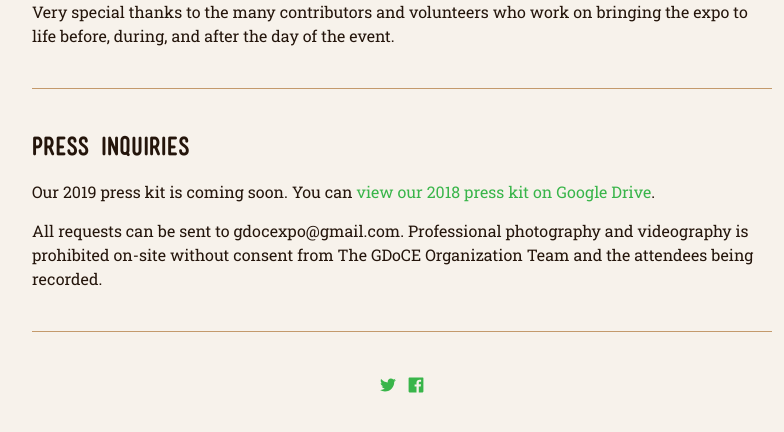
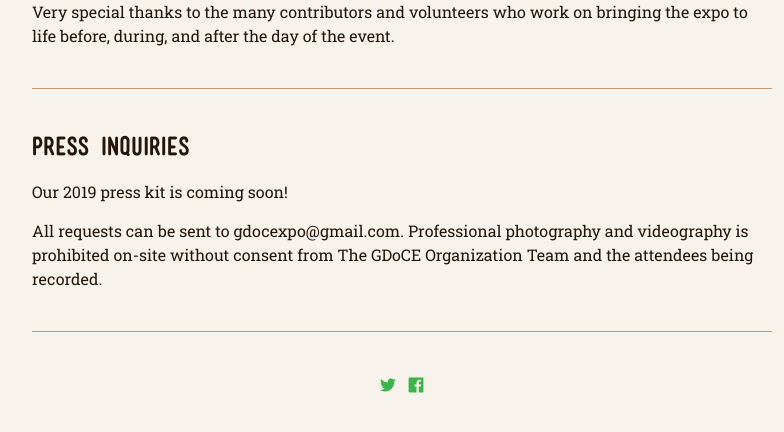
Before and after one commit to BrooklynGamery/gdocexpo, a Jekyll site: the page built from index.html, in a window 1280 px wide and 900 px high, scrolled down 4432 px, cut to the strip 459-891 px from the top of the window. Shown: the whole strip, without its empty margins (238-1022 px from the left). Built offline with Jekyll 4.4.1, drawn with Linux system fonts in a browser that asks for light colours.

Commit message:
removed 2018 press kit link

```diff
--- a/_includes/footer.html
+++ b/_includes/footer.html
@@ -306,7 +306,7 @@
     <hr>
 
     <h2>Press inquiries</h2>
-    <p>Our 2019 press kit is coming soon. You can <a href="http://bit.ly/gdoc18presskit ">view our 2018 press kit on Google Drive</a>.</p>
+    <p>Our 2019 press kit is coming soon!</p>
     <p>All requests can be sent to gdocexpo@gmail.com. Professional photography and videography is prohibited on-site without consent from The GDoCE Organization Team and the attendees being recorded.</p>
 
      <hr>
```
